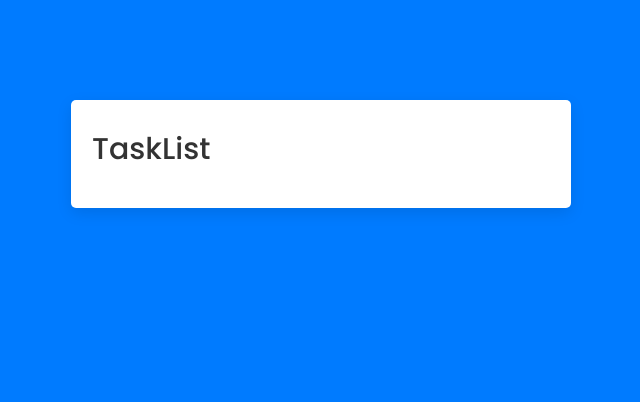
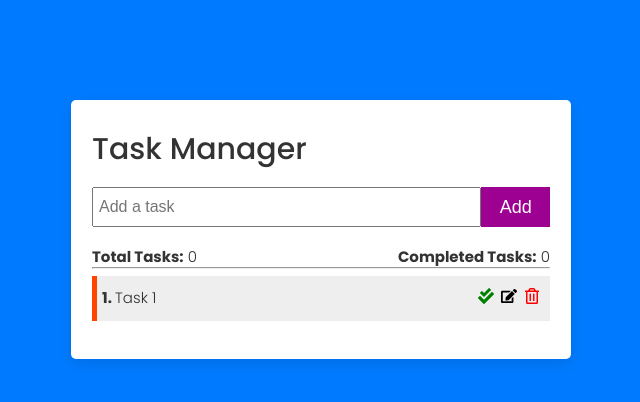
Before and after one commit to Bek85/mern-task-manager, a React (Vite) app in the folder frontend/: page / in a window 1280 px wide. Shown: the top 402 px of the page, without its empty margins (319-959 px from the left). Built offline with nearby package versions, Linux system fonts and the light colour scheme.

Commit message:
add markup and styling to components

```diff
--- a/frontend/src/components/Task.jsx
+++ b/frontend/src/components/Task.jsx
@@ -1,7 +1,17 @@
+import { FaCheckDouble, FaEdit, FaRegTrashAlt } from 'react-icons/fa';
+
 export default function Task() {
   return (
-    <div>
-      <h2>Task</h2>
+    <div className="task">
+      <p>
+        <b>1. </b>
+        Task 1
+      </p>
+      <div className="task-icons">
+        <FaCheckDouble color="green" />
+        <FaEdit color="purpled" />
+        <FaRegTrashAlt color="red" />
+      </div>
     </div>
   );
 }
--- a/frontend/src/components/TaskForm.jsx
+++ b/frontend/src/components/TaskForm.jsx
@@ -1,7 +1,14 @@
-export default function TaskForm() {
+export default function TaskForm({ name, createTask, handleInputChange }) {
   return (
-    <div>
-      <h2>TaskForm</h2>
-    </div>
+    <form className="task-form" onSubmit={createTask}>
+      <input
+        type="text"
+        placeholder="Add a task"
+        name="name"
+        value={name}
+        onChange={handleInputChange}
+      />
+      <button type="submit">Add</button>
+    </form>
   );
 }
--- a/frontend/src/components/TaskList.jsx
+++ b/frontend/src/components/TaskList.jsx
@@ -1,7 +1,21 @@
+import Task from './Task';
+import TaskForm from './TaskForm';
+
 export default function TaskList() {
   return (
     <div>
-      <h2>TaskList</h2>
+      <h2>Task Manager</h2>
+      <TaskForm />
+      <div className="--flex-between --pb">
+        <p>
+          <b>Total Tasks:</b> 0
+        </p>
+        <p>
+          <b>Completed Tasks:</b> 0
+        </p>
+      </div>
+      <hr />
+      <Task />
     </div>
   );
 }
```
